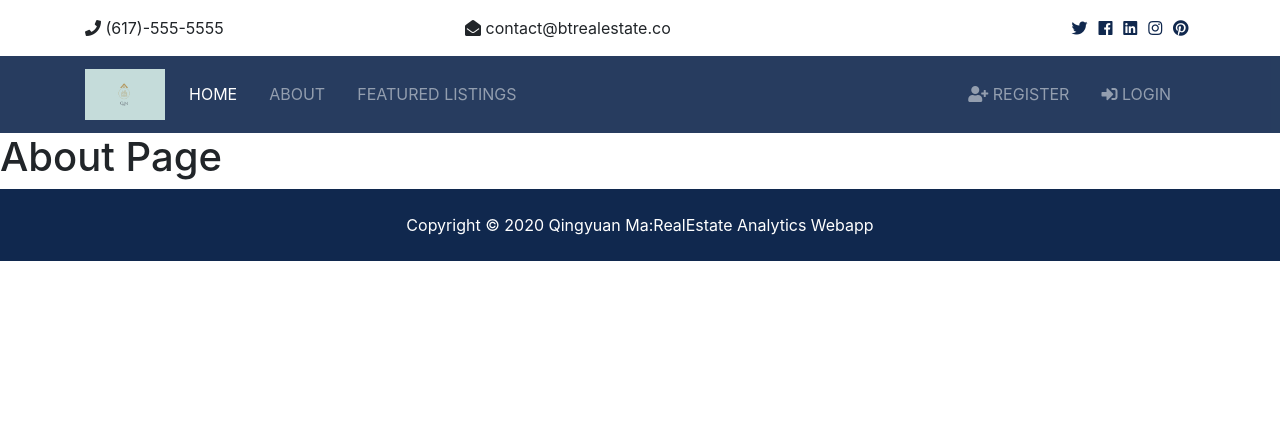
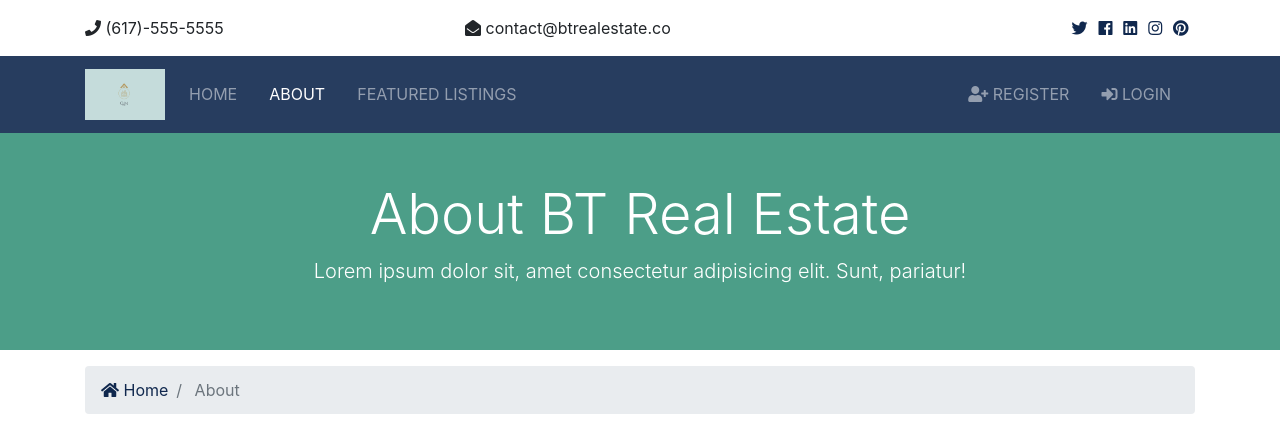
Before and after one commit to qm994/Django-RealEstate, a Django app: page /about/ in a window 1280 px wide. Shown: the top 431 px of the page. Before the commit the page ends 261 px from the top, so only its background shows below. Run offline with Django 3.2, Linux system fonts and the light colour scheme; some libraries are stand-ins or nearby versions.

Commit message:
fix the select active of home and about a tags

```diff
--- a/pages/views.py
+++ b/pages/views.py
@@ -1,7 +1,7 @@
 from django.shortcuts import render
-from django.http import HttpResponse
+from django.http import HttpResponse, HttpRequest
 # Create your views here.
-
+#Django uses request and response objects to pass state through the system.
 def index(request):
     return render(request, template_name='pages/index.html')
 
--- a/templates/pages/about.html
+++ b/templates/pages/about.html
@@ -1,4 +1,106 @@
 {% extends 'base.html' %}
+{% load static %}
 {% block content %}
-<h1>About Page</h1>
+<section id="showcase-inner" class="py-5 text-white">
+    <div class="container">
+      <div class="row text-center">
+        <div class="col-md-12">
+          <h1 class="display-4">About BT Real Estate</h1>
+          <p class="lead">Lorem ipsum dolor sit, amet consectetur adipisicing elit. Sunt, pariatur!</p>
+        </div>
+      </div>
+    </div>
+  </section>
+
+  <!-- Breadcrumb -->
+  <section id="bc" class="mt-3">
+    <div class="container">
+      <nav aria-label="breadcrumb">
+        <ol class="breadcrumb">
+          <li class="breadcrumb-item">
+            <a href="{% url 'index' %}">
+              <i class="fas fa-home"></i> Home</a>
+          </li>
+          <li class="breadcrumb-item active"> About</li>
+        </ol>
+      </nav>
+    </div>
+  </section>
+
+  <section id="about" class="py-4">
+    <div class="container">
+      <div class="row">
+        <div class="col-md-8">
+          <h2>We Search For The Perfect Home</h2>
+          <p class="lead">Lorem ipsum dolor sit, amet consectetur adipisicing elit. Sunt, pariatur!</p>
+          <img src="{% static 'img/about.jpg' %}" alt="">
+          <p class="mt-4">Lorem ipsum dolor sit amet consectetur adipisicing elit. Perspiciatis esse officia repudiandae ad saepe ex, amet
+            neque quod accusamus rem quia magnam magni dolorum facilis ullam minima perferendis? Exercitationem at quaerat
+            commodi id libero eveniet harum perferendis laborum molestias quia.</p>
+        </div>
+        <div class="col-md-4">
+          <div class="card">
+            <img class="card-img-top" src="assets/img/realtors/kyle.jpg" alt="Seller of the month">
+            <div class="card-body">
+              <h5 class="card-title">Seller Of The Month</h5>
+              <h6 class="text-secondary">Kyle Brown</h6>
+              <p class="card-text">Lorem ipsum dolor sit amet consectetur adipisicing elit. Omnis nesciunt amet, illo itaque similique repellat.
+                content.
+              </p>
+            </div>
+          </div>
+        </div>
+      </div>
+    </div>
+  </section>
+
+  <!-- Work -->
+  <section id="work" class="bg-dark text-white text-center">
+    <h2 class="display-4">We Work For You</h2>
+    <h4>Lorem ipsum dolor sit amet consectetur adipisicing elit. Autem velit aperiam, unde aliquid at similique!</h4>
+    <hr>
+    <a href="listings.html" class="btn btn-secondary text-white btn-lg">View Our Featured Listings</a>
+  </section>
+
+  <!-- Team -->
+  <section id="team" class="py-5">
+    <div class="container">
+      <h2 class="text-center">Our Team</h2>
+      <div class="row text-center">
+        <div class="col-md-4">
+          <img src="assets/img/realtors/kyle.jpg" alt="" class="rounded-circle mb-3">
+          <h4>Kyle Brown</h4>
+          <p class="text-success">
+            <i class="fas fa-award text-success mb-3"></i> Realtor</p>
+          <hr>
+          <p>
+            <i class="fas fa-phone"></i> (555)-555-5555</p>
+          <p>
+            <i class="fas fa-envelope-open"></i> kyle@btrealestate.co</p>
+        </div>
+
+        <div class="col-md-4">
+          <img src="assets/img/realtors/mark.jpg" alt="" class="rounded-circle mb-3">
+          <h4>Mark Hudson</h4>
+          <p class="text-success">Realtor</p>
+          <hr>
+          <p>
+            <i class="fas fa-phone"></i> (444)-444-4444</p>
+          <p>
+            <i class="fas fa-envelope-open"></i> mark@btrealestate.co</p>
+        </div>
+
+        <div class="col-md-4">
+          <img src="assets/img/realtors/jenny.jpg" alt="" class="rounded-circle mb-3">
+          <h4>Jenny Johnson</h4>
+          <p class="text-success">Realtor</p>
+          <hr>
+          <p>
+            <i class="fas fa-phone"></i> (333)-333-3333</p>
+          <p>
+            <i class="fas fa-envelope-open"></i> jenny@btrealestate.co</p>
+        </div>
+      </div>
+    </div>
+  </section>
 {% endblock %}
--- a/templates/partials/_navbar.html
+++ b/templates/partials/_navbar.html
@@ -2,7 +2,7 @@
 {% load static %}
 <nav class="navbar navbar-expand-lg navbar-dark bg-primary sticky-top">
     <div class="container">
-        <a class="navbar-brand" href="index.html">
+        <a class="navbar-brand" href="{% url 'index' %}">
             <img src="{% static 'img/my-logo.png' %}" class="logo" alt="">
         </a>
         <button class="navbar-toggler" type="button" data-toggle="collapse" data-target="#navbarNavAltMarkup">
@@ -10,11 +10,13 @@
         </button>
         <div class="collapse navbar-collapse" id="navbarNavAltMarkup">
             <ul class="navbar-nav">
-                <li class="nav-item active mr-3">
-                    <a class="nav-link" href="index.html">Home</a>
+                <li {% if '/' == request.path %} class="nav-item active mr-3" {% else %} class="nav-item mr-3"
+                    {% endif %}>
+                    <a class="nav-link" href="{% url 'index' %}">Home</a>
                 </li>
-                <li class="nav-item mr-3">
-                    <a class="nav-link" href="about.html">About</a>
+                <li {% if 'about' in request.path %} class="nav-item active mr-3" {% else %} class="nav-item mr-3"
+                    {% endif %}>
+                    <a class="nav-link" href="{% url 'about' %}">About</a>
                 </li>
                 <li class="nav-item mr-3">
                     <a class="nav-link" href="listings.html">Featured Listings</a>
```
